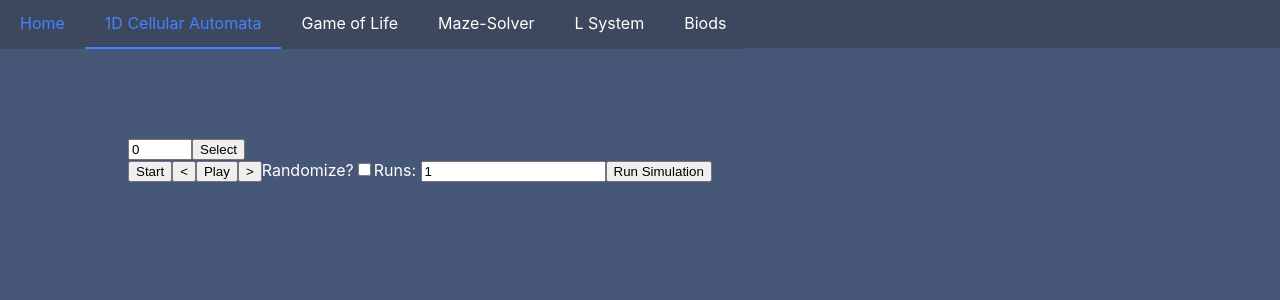
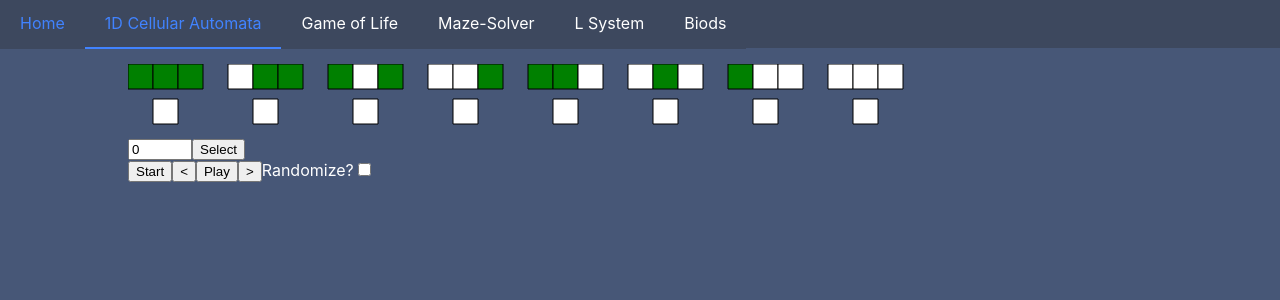
Before and after one commit to will-y/bioai, a React (Create React App) app: page /ca-1d in a window 1280 px wide. Shown: the top 300 px of the page. Built offline with nearby package versions, Linux system fonts and the light colour scheme.

Commit message:
Fixed a scrollbar appearing. Now shows the wolfram number on page load. Removed unused form components

```diff
--- a/src/App.css
+++ b/src/App.css
@@ -5,5 +5,5 @@ body {
 
 .container {
   background-color: #475777;
-  min-height: 94vh;
+  min-height: 88vh;
 }
--- a/src/content/Page.css
+++ b/src/content/Page.css
@@ -1,5 +1,5 @@
 .page {
-    min-height: 94vh;
+    min-height: 88vh;
 }
 
 .page-content {
--- a/src/content/ca-1d/CA.js
+++ b/src/content/ca-1d/CA.js
@@ -12,8 +12,7 @@ class CA extends React.Component {
         this.wolframRef = React.createRef();
         this.state = {
             wolframNumber: 0,
-            randomizeStartState: false,
-            runs: 1
+            randomizeStartState: false
         };
         this.handleInputChange = this.handleInputChange.bind(this);
         this.updateWolframNumber = this.updateWolframNumber.bind(this);
@@ -30,6 +29,7 @@ class CA extends React.Component {
     componentDidMount() {
         this.simCtx = this.simRef.current.getContext("2d");
         this.wolframCtx = this.wolframRef.current.getContext("2d");
+        this.drawWolframPattern();
     }
 
     handleInputChange(event) {
@@ -233,15 +233,8 @@ class CA extends React.Component {
                          name="randomizeStartState"
                          checked={this.state.randomizeStartState}
                          onChange={this.handleInputChange} />
-                  <label htmlFor="runs">Runs: </label>
-                  <input type="number"
-                         id="runs"
-                         name="runs"
-                         value={this.state.runs}
-                         onChange={this.handleInputChange}/>
-                  <button id="run-simulation">Run Simulation</button>
                   <br />
-                  <canvas id="simulation" width="1500px" height="700px" ref={this.simRef}/>
+                  <canvas id="simulation" width="1500px" height="675px" ref={this.simRef}/>
               </div>
           </div>
         );
```
